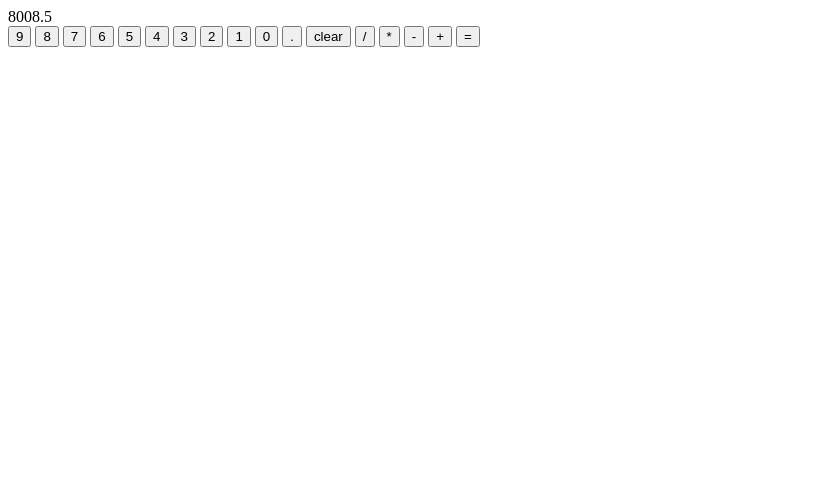
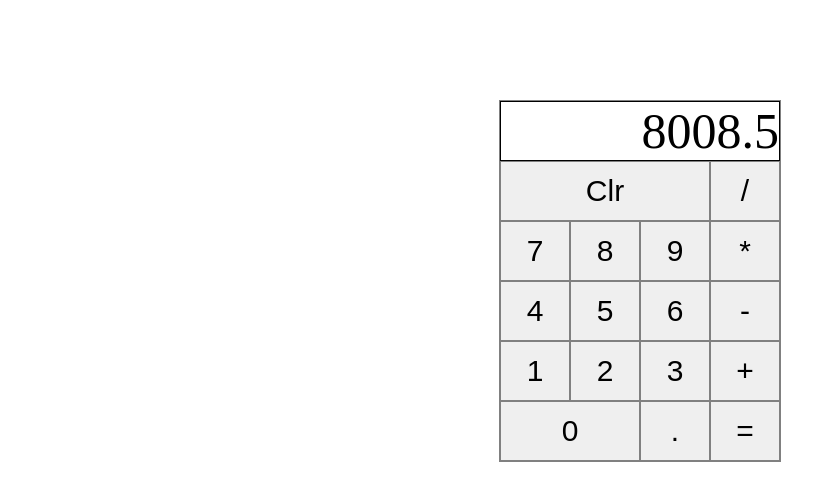
Before and after one commit to cormacsugrue/calculator, a plain HTML site: page index.html in a window 1280 px wide. Shown: the whole page, without its empty margins (0-836 px from the left). Drawn offline with Linux system fonts and the light colour scheme.

Commit message:
CREATE basic HTML calculator
Include Buttons for each digit, the decimal point, clear and operators.
Also include a display for reading out the inputs and outputs

```diff
--- a/index.html
+++ b/index.html
@@ -3,6 +3,7 @@
 <head>
     <meta charset="UTF-8">
     <meta name="viewport" content="width=device-width, initial-scale=1.0">
+    <link rel="stylesheet" href="style.css">
     <script src="script.js" defer></script>
     <title>Calculator</title>
 </head>
@@ -12,25 +13,31 @@
             8008.5
         </div>
         <div id="button-container">
+            <button id="clear-btn">Clr</button>
+
+            <div id="numeric-button-container">
+                <button>7</button>
+                <button>8</button>
                 <button>9</button>
-            <button>8</button>
-            <button>7</button>
+                <button>4</button>
+                <button>5</button>
                 <button>6</button>
-            <button>5</button>
-            <button>4</button>
+                <button>1</button>
+                <button>2</button>
                 <button>3</button>
-            <button>2</button>
-            <button>1</button>
-            <button>0</button>
+                <button id="zero-btn">0</button>
                 <button>.</button>
+            </div>
 
-            <button>clear</button>
+            <div id="operator-button-container">
                 <button>/</button>
                 <button>*</button>
                 <button>-</button>
                 <button>+</button>
                 <button>=</button>
             </div>
+
+        </div>
     </div>
 </body>
 </html>
--- a/style.css
+++ b/style.css
@@ -0,0 +1,64 @@
+
+body {
+    text-align: center ;
+}
+#button-container {
+    display: flex;
+    flex-wrap: wrap;
+    flex-direction: column;
+    width: 280px;
+    height: 300px;
+    margin: 0 auto;
+    justify-content:end;
+}
+
+#button-container button {
+    font-size: 30px;
+    min-width: 70px;
+    height: 60px;
+    margin: 0;
+    padding: 0;
+
+    border: 1px solid gray;
+
+}
+
+#calculator-container {
+
+    width: 280px;
+    height: 360px;
+    margin: 100px auto;
+    border: 1px solid grey;
+
+}
+
+#clear-btn {
+    width: 210px;
+}
+
+#zero-btn {
+    flex: 2;
+}
+
+#numeric-button-container {
+    display: flex;
+    flex-wrap: wrap;
+    width: 210px;
+}
+
+#operator-button-container {
+    display: flex;
+    flex-wrap: wrap;
+    width: 70px;
+
+}
+
+#operator-button-container button {
+
+}
+
+#calculator-display {
+    font-size: 50px;
+    text-align: right;
+    border: 1px solid black;
+}
```
Lines whose indentation alone changed are shown as unchanged.
